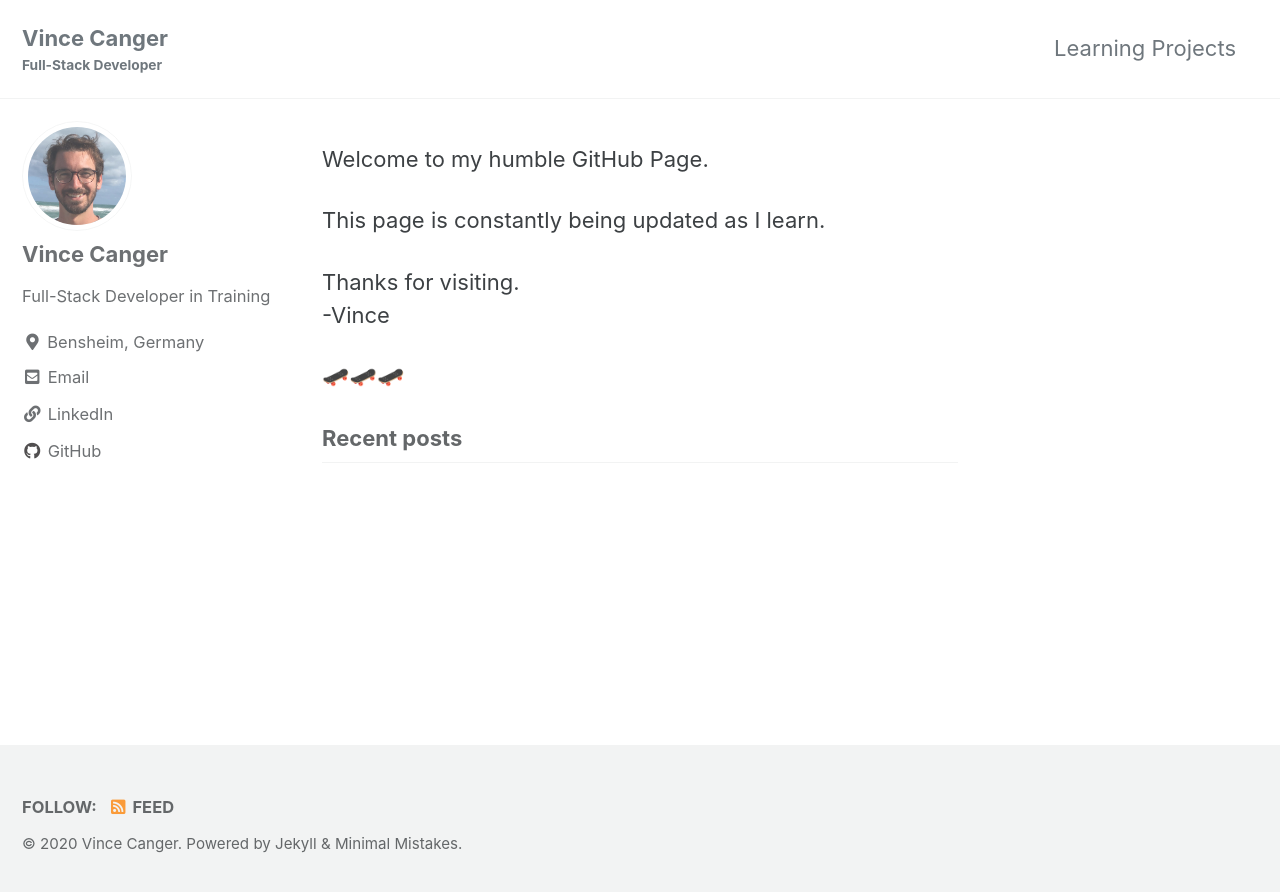
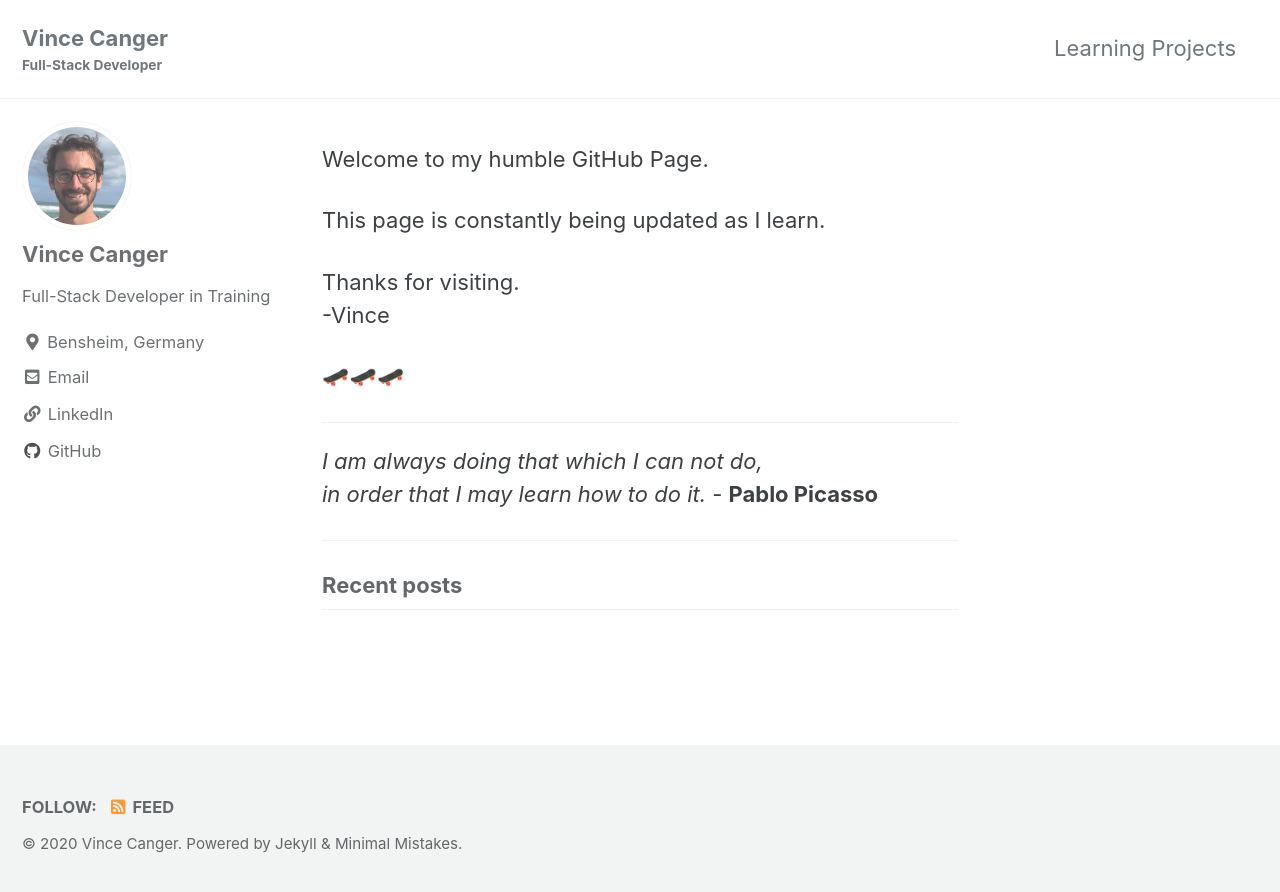
Before and after one commit to vincanger/vincanger.github.io, a Jekyll site: the page built from index.md, in a window 1280 px wide. Shown: the top 892 px of the page. Built offline with Jekyll 4.4.1, drawn with Linux system fonts in a browser that asks for light colours; cached includes are drawn as plain includes.

Commit message:
Update index.md

```diff
--- a/index.md
+++ b/index.md
@@ -2,6 +2,7 @@
 layout: home
 author_profile: true
 ---
+
 Welcome to my humble GitHub Page.
 
 This page is constantly being updated as I learn.
@@ -10,3 +11,11 @@ Thanks for visiting.
 -Vince
 
 🛹🛹🛹
+
+
+----
+
+_I am always doing that which I can not do,_
+_in order that I may learn how to do it._  - **Pablo Picasso**
+
+---
```
